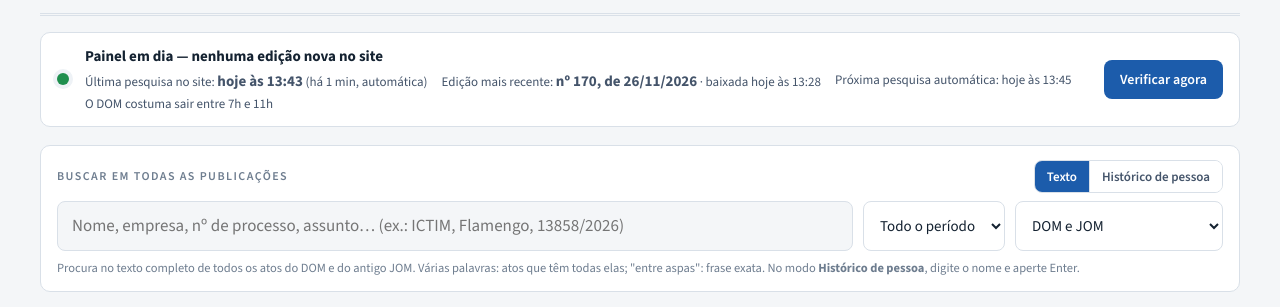
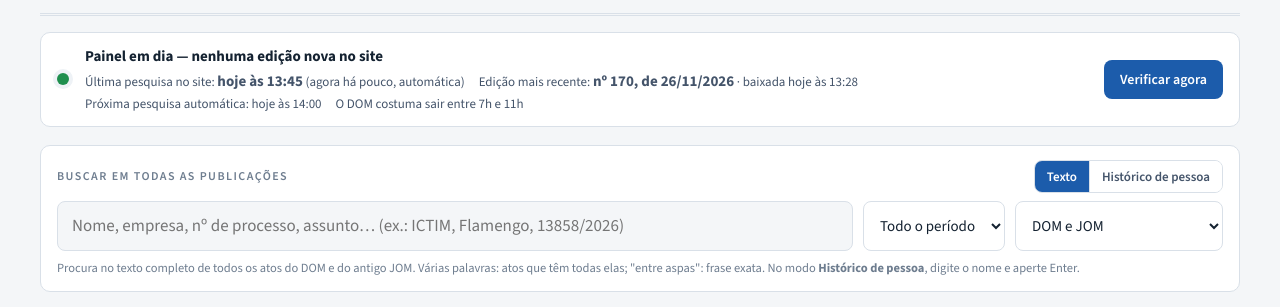
Before and after one commit to danielcamposdasilva-tech/painel-dom, a plain HTML site: page index.html in a window 1280 px wide. Shown: the part 198-505 px from the top of the page. Drawn offline with nearby package versions, Linux system fonts and the light colour scheme; a web font is replaced by a local one.

Commit message:
Painel atualizado em 26/11/2026 10:45

```diff
--- a/index.html
+++ b/index.html
@@ -1593,7 +1593,7 @@ document.getElementById("m-copiar").onclick = async () => {
 renderSalvos();
 
 // ---------- status da atualização e verificação manual ----------
-const STATUS0 = {"em_andamento": false, "inicio": "2026-11-26T10:43:37-03:00", "origem": "agendada", "ultima_verificacao": "2026-11-26T10:43:47-03:00", "resultado": "nada_novo", "erro": "", "novas": [], "painel_ok": true, "proxima": "2026-11-26T10:45:45.0000000-03:00", "faltantes": []};
+const STATUS0 = {"em_andamento": false, "inicio": "2026-11-26T10:45:00-03:00", "origem": "agendada", "ultima_verificacao": "2026-11-26T10:45:10-03:00", "resultado": "nada_novo", "erro": "", "novas": [], "painel_ok": true, "proxima": "2026-11-26T11:00:00.0000000-03:00", "faltantes": []};
 const SERVIDOR = false;
 const URL_SERVIDOR = "http://127.0.0.1:8766/";
 let stAtual = STATUS0, verificacaoNaCarga = STATUS0.ultima_verificacao || "", pedidoManual = false;
```
